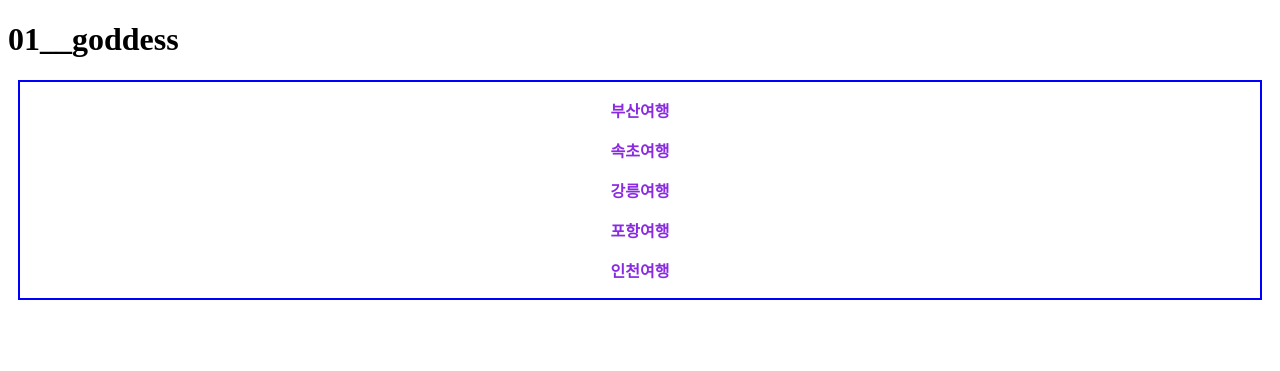
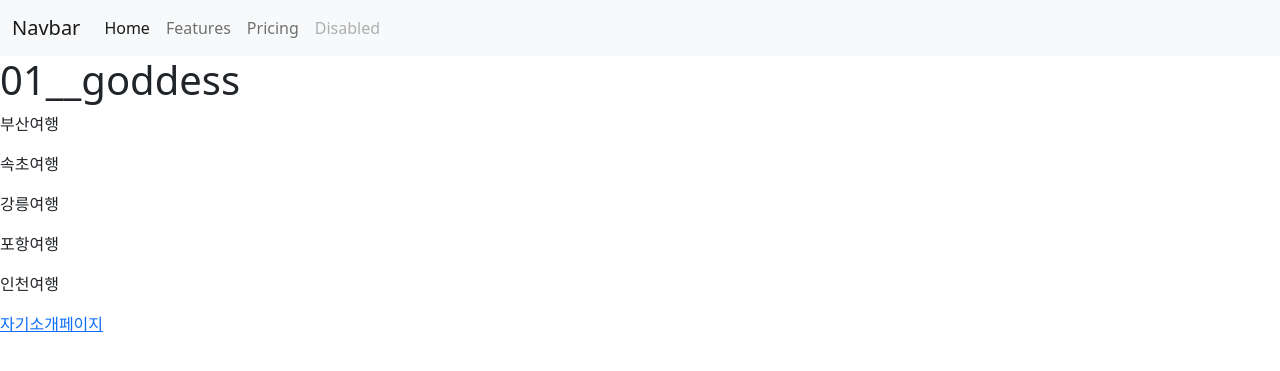
Before and after one commit to jangys02/2022-sns-project, a Django app: page / in a window 1280 px wide. Shown: the top 371 px of the page. Run offline with Django 4.2, Linux system fonts and the light colour scheme.

Commit message:
3주차 과제

```diff
--- /dev/null
+++ b/basic/templates/base.html
@@ -0,0 +1,21 @@
+<!DOCTYPE html>
+{% load static %}
+<html lang="ko">
+<head>
+    <meta charset="UTF-8">
+    <meta http-equiv="X-UA-Compatible" content="IE=edge">
+    <meta name="viewport" content="width=device-width, initial-scale=1.0">
+    <title>yeoshin's SNS</title>
+    <link href="https://cdn.jsdelivr.net/npm/bootstrap@5.1.3/dist/css/bootstrap.min.css" rel="stylesheet" integrity="sha384-1BmE4kWBq78iYhFldvKuhfTAU6auU8tT94WrHftjDbrCEXSU1oBoqyl2QvZ6jIW3" crossorigin="anonymous">
+    <link rel="sylesheet" type="text/css" href="{ static 'css/project.css' %">
+
+</head>
+<body>
+    {%include 'shared/_navbar.html'%}
+    {% block content %}
+
+
+    {% endblock %}
+
+</body>
+</html>
--- /dev/null
+++ b/basic/templates/shared/_navbar.html
@@ -0,0 +1,24 @@
+<nav class="navbar navbar-expand-lg navbar-light bg-light">
+    <div class="container-fluid">
+      <a class="navbar-brand" href="#">Navbar</a>
+      <button class="navbar-toggler" type="button" data-bs-toggle="collapse" data-bs-target="#navbarNav" aria-controls="navbarNav" aria-expanded="false" aria-label="Toggle navigation">
+        <span class="navbar-toggler-icon"></span>
+      </button>
+      <div class="collapse navbar-collapse" id="navbarNav">
+        <ul class="navbar-nav">
+          <li class="nav-item">
+            <a class="nav-link active" aria-current="page" href="#">Home</a>
+          </li>
+          <li class="nav-item">
+            <a class="nav-link" href="#">Features</a>
+          </li>
+          <li class="nav-item">
+            <a class="nav-link" href="#">Pricing</a>
+          </li>
+          <li class="nav-item">
+            <a class="nav-link disabled">Disabled</a>
+          </li>
+        </ul>
+      </div>
+    </div>
+  </nav>
--- a/main/templates/main/mainpage.html
+++ b/main/templates/main/mainpage.html
@@ -1,12 +1,8 @@
-<!DOCTYPE html>
-<html lang="ko">
-<head>
-    <meta charset="UTF-8">
-    <meta http-equiv="X-UA-Compatible" content="IE=edge">
-    <meta name="viewport" content="width=device-width, initial-scale=1.0">
-    <title>Document</title>
-</head>
-<body>
+{% extends 'base.html' %}
+
+{%load static %}
+
+{% block content %}
     <h1>01__goddess</h1>
     <div class="trip_box">
         <p>부산여행</p>
@@ -16,17 +12,9 @@
         <p>인천여행</p>
     </div>
 
-<style>
-    p{
-        color :blueviolet;
-        font-weight: bold;
-        text-align: center;
-    }
-    .trip_box{
-        border: 2px solid blue;
-        margin: 10px;
-    }
-</style>
+    <a href="{% url 'introduce' %}">자기소개페이지</a>
 
+
+{% endblock %}
 </body>
 </html>
--- a/sns_project/urls.py
+++ b/sns_project/urls.py
@@ -20,5 +20,5 @@ from main import views
 urlpatterns = [
     path('admin/', admin.site.urls),
     path('',views.showmain),
-    path('show/',views.show),
+    path('show/',views.show, name="introduce"),
 ]
```
Also changed, not shown: basic/static/css/project.css (added, +15 -0 lines), sns_project/settings.py (+8 -2 lines), basic/static/images/동대멋사로고.png (added).
